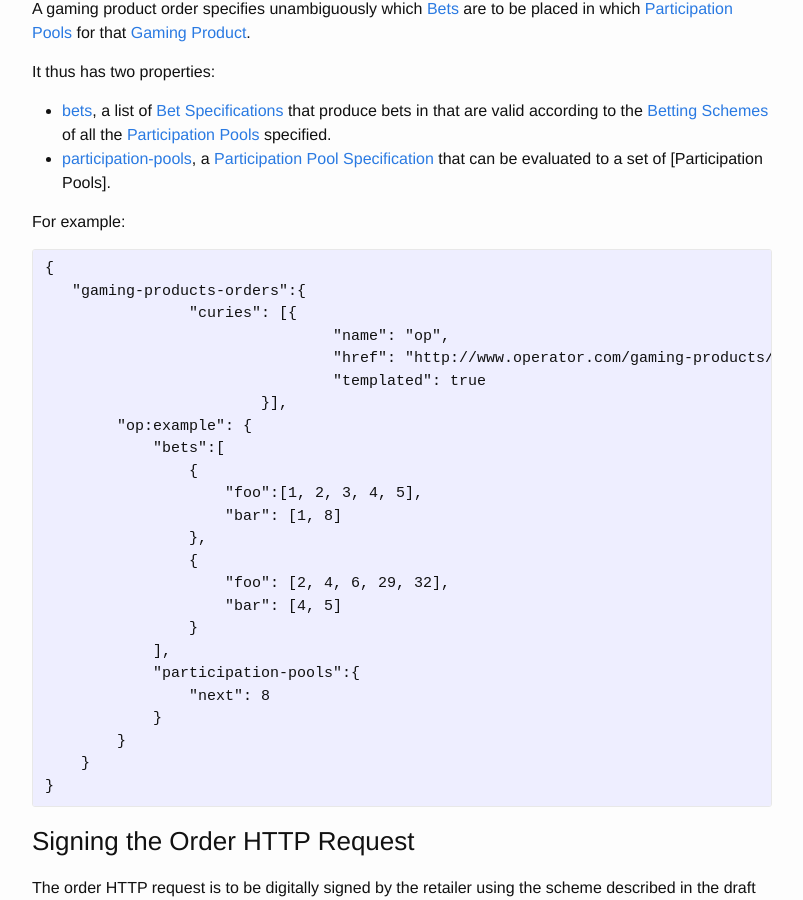
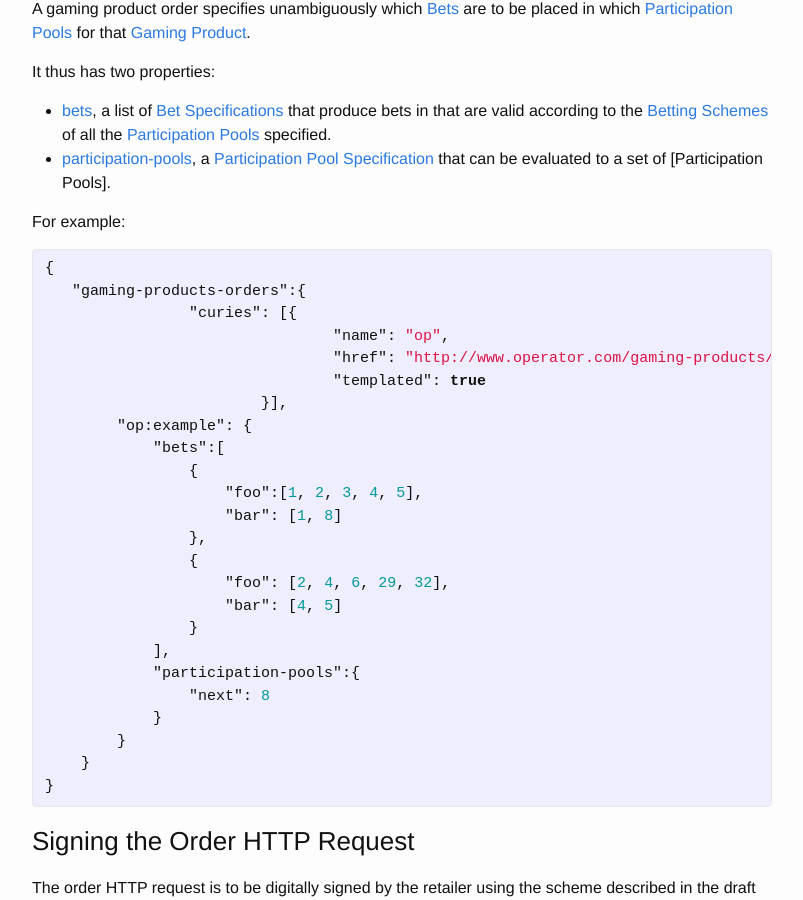
Before and after one commit to lotteries-io/lotteries-io.github.io, a Jekyll site: the page built from _application-profiles/lotteries-io.md, in a window 1280 px wide and 900 px high, scrolled down 1910 px. Shown: the whole window, without its empty margins (238-1041 px from the left). Built offline with Jekyll 4.4.1, drawn with Linux system fonts in a browser that asks for light colours.

Commit message:
Update lotteries-io.md

```diff
--- a/_application-profiles/lotteries-io.md
+++ b/_application-profiles/lotteries-io.md
@@ -78,7 +78,7 @@ It thus has two properties:
 * [participation-pools](../properties/participation-pools), a [Participation Pool Specification](../concepts/participation-pool-specification) that can be evaluated to a set of [Participation Pools].
 
 For example:
-~~~ JSON
+{% highlight json %}
 {
    "gaming-products-orders":{
 		"curies": [{
@@ -103,7 +103,7 @@ For example:
         }
     }
 }
-~~~
+{% endhighlight %}
 
 ### Signing the Order HTTP Request
 The order HTTP request is to be digitally signed by the retailer using the scheme described in the draft IETF Standard [Signing HTTP Messages](https://tools.ietf.org/html/draft-cavage-http-signatures-03).
```
